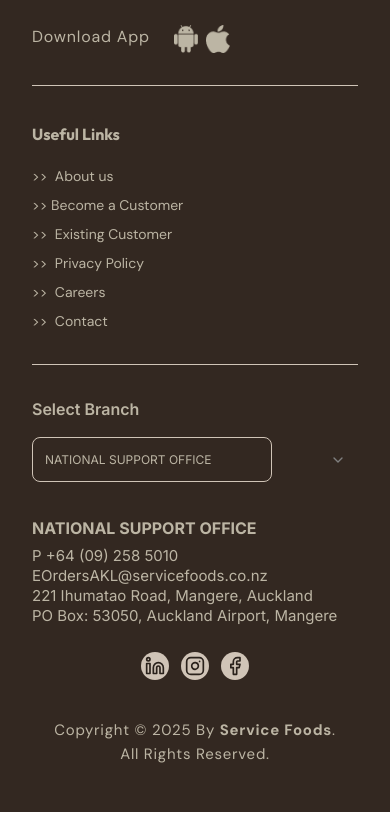
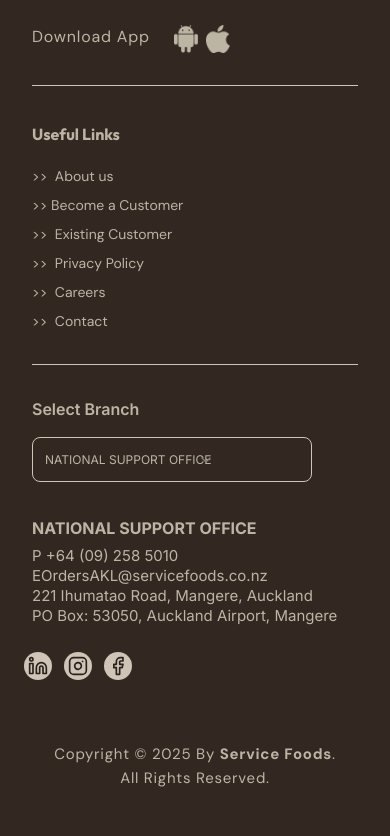
Before and after one commit to vanshikamadesya/service-food-ui, a React (Vite) app: page / in a window 390 px wide. Shown: the part 3428-4264 px from the top of the page. Before the commit the page ends 4240 px from the top, so only its background shows below. Built offline with nearby package versions, Linux system fonts and the light colour scheme.

Commit message:
update footer

```diff
--- a/src/components/footer.tsx
+++ b/src/components/footer.tsx
@@ -108,14 +108,14 @@
               </h3>
               <div className="relative mb-4">
                 <select
-                  className="w-[240px] sm:w-[330px] h-[45px] sm:h-[55px] bg-transparent border border-[#d0c4b7]
+                  className="w-[280px] sm:w-[330px] h-[45px] sm:h-[55px] bg-transparent border border-[#d0c4b7]
         px-3 sm:px-5 py-2 sm:py-4 rounded-lg focus:outline-none text-[#BCB5A4]
-        text-xs sm:text-sm appearance-none pr-12 sm:pr-10 relative font-inter outline-4"
+        text-xs sm:text-sm appearance-none pr-8 sm:pr-10 relative font-inter outline-4"
                 >
                   <option>NATIONAL SUPPORT OFFICE</option>
                 </select>
                 {/* Custom Bigger Arrow */}
-                <div className="absolute top-1/2 right-3 sm:right-6 transform -translate-y-1/2 pointer-events-none">
+                <div className="absolute top-1/2 right-36 sm:right-6 transform -translate-y-1/2 pointer-events-none">
                   <svg
                     width="16"
                     height="16"
@@ -165,7 +165,7 @@
             </span>
             All Rights Reserved.
           </p>
-          <div className="flex space-x-3 mb-4 md:mb-0 justify-center md:justify-end">
+          <div className="flex space-x-3 mb-10 md:mb-0 justify-start md:justify-end w-full md:w-auto">
           {[
               { icon: Linkedin, link: "#" },
               { icon: Instagram, link: "#" },
```
